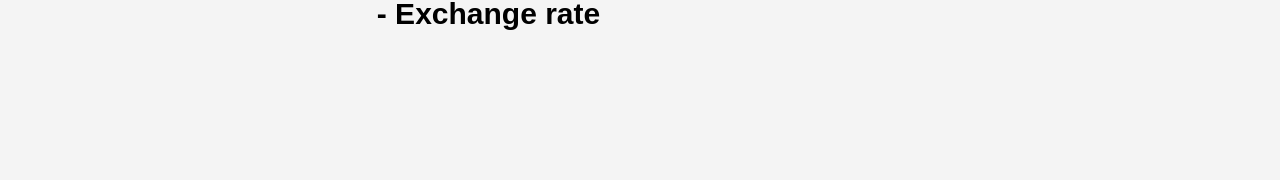
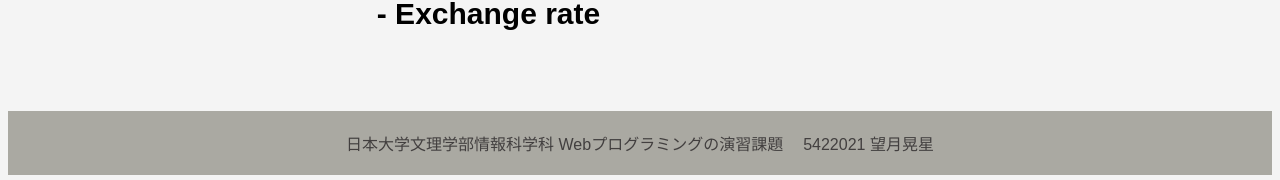
Before and after one commit to sakamoti55/r5, a React (Vite) app: page / in a window 1280 px wide. Shown: the part 706-886 px from the top of the page. Before the commit the page ends 800 px from the top, so only its background shows below. Built offline with nearby package versions, Linux system fonts and the light colour scheme; no server answers.

Commit message:
フッターの作成

```diff
--- a/src/App.jsx
+++ b/src/App.jsx
@@ -150,9 +150,9 @@ export default function App() {
         </main>
       </div>
       <footer>
-        <div>
+        <div>日本大学文理学部情報科学科 Webプログラミングの演習課題</div>
+        <div>5422021 望月晃星</div>
 
-        </div>
       </footer>
     </>
   );
--- a/style_pc.css
+++ b/style_pc.css
@@ -171,3 +171,12 @@
     font-size: 30px;
     margin-bottom: 10px;
   }
+
+  footer{
+    display:flex;
+    background-color: rgb(170, 169, 162);
+    color: rgb(66, 63, 63);
+    padding: 10px;
+    margin-top: 46px;
+    justify-content: center;
+  }
```
Also changed, not shown: 1 other file (tests, documents, lock files or other folders).
